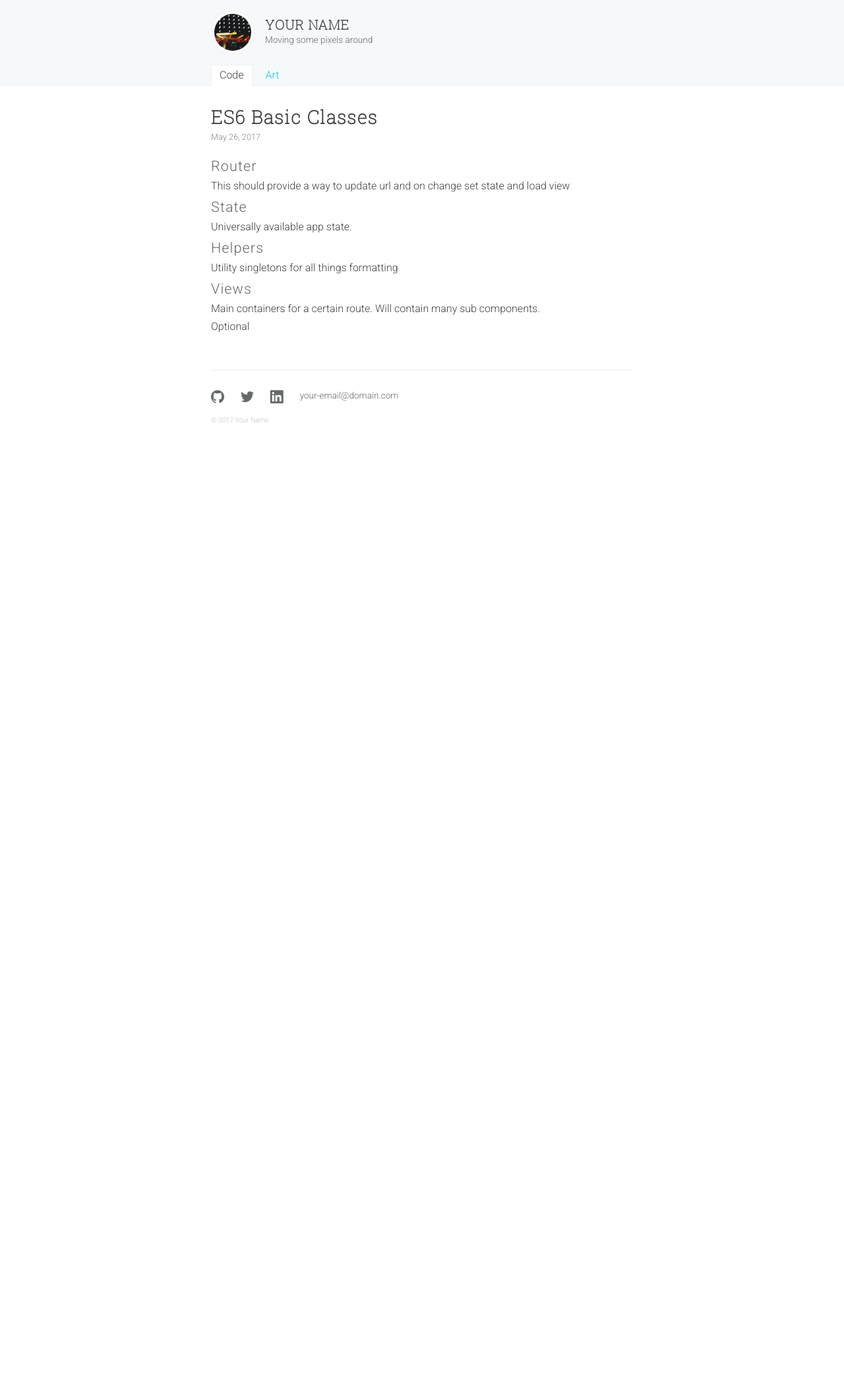
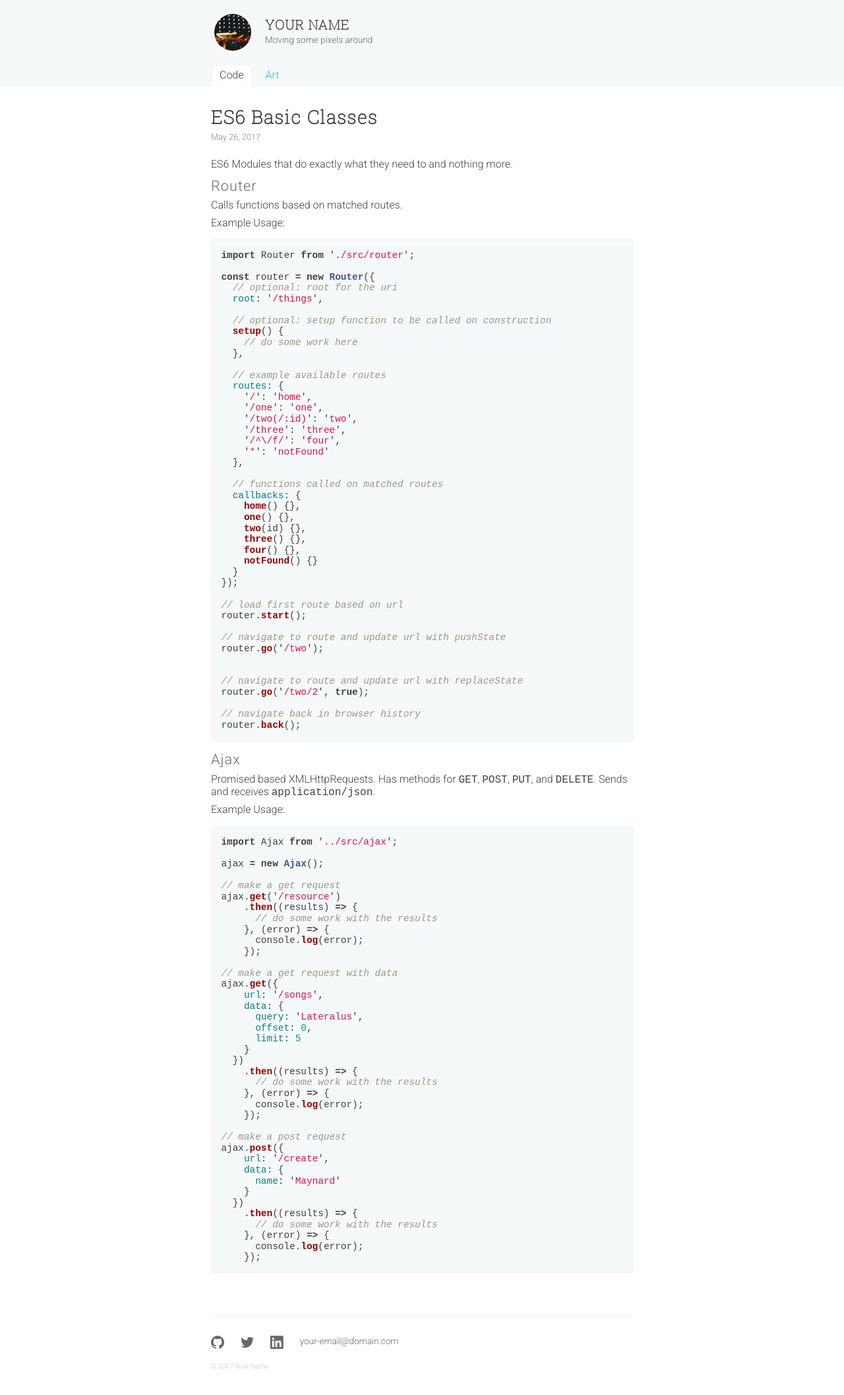
Before and after one commit to adamwdraper/jambi, a Jekyll site: the page built from _posts/2017-05-26-basics.md, in a window 1280 px wide. Shown: the whole page at 66% size. Built offline with Jekyll 4.4.1, drawn with Linux system fonts in a browser that asks for light colours; some web fonts are replaced; before the commit the page ends 900 px from its top, so only the background shows below that.

Commit message:
syntax highlighting

```diff
--- a/_config.yml
+++ b/_config.yml
@@ -18,7 +18,7 @@
 me:
   name: Your Name
   tagline: These are the things I create
-  photo: "/images/photo.jpg"
+  photo: "/images/header/me.jpg"
   email: your-email@domain.com
   about: > # this means to ignore newlines until "baseurl:"
     Write an awesome description for your new site here. You can edit this
@@ -53,6 +53,7 @@
 theme: jambi
 excerpt_separator: <!--more-->  # you can specify your own separator, of course.
 permalink: pretty
+highlighter: rouge
 sass:
   style: compressed
 markdown: kramdown
--- a/_posts/2017-05-26-basics.md
+++ b/_posts/2017-05-26-basics.md
@@ -3,19 +3,103 @@
 category: "code"
 ---
 
+ES6 Modules that do exactly what they need to and nothing more.
+
 ## Router
+Calls functions based on matched routes.
 
-This should provide a way to update url and on change set state and load view
+Example Usage:
 
-<!--more-->
+{% highlight js %}
+import Router from './src/router';
 
-## State
-Universally available app state.
+const router = new Router({
+  // optional: root for the uri
+  root: '/things',
 
-## Helpers
-Utility singletons for all things formatting
+  // optional: setup function to be called on construction
+  setup() {
+    // do some work here
+  },
 
-## Views
-Main containers for a certain route.  Will contain many sub components.
+  // example available routes
+  routes: {
+    '/': 'home',
+    '/one': 'one',
+    '/two(/:id)': 'two',
+    '/three': 'three',
+    '/^\/f/': 'four',
+    '*': 'notFound'
+  },
 
-Optional
+  // functions called on matched routes
+  callbacks: {
+    home() {},
+    one() {},
+    two(id) {},
+    three() {},
+    four() {},
+    notFound() {}
+  }
+});
+
+// load first route based on url
+router.start();
+
+// navigate to route and update url with pushState
+router.go('/two');
+
+
+// navigate to route and update url with replaceState
+router.go('/two/2', true);
+
+// navigate back in browser history
+router.back();
+{% endhighlight %}
+
+## Ajax
+Promised based XMLHttpRequests. Has methods for `GET`, `POST`, `PUT`, and `DELETE`. Sends and receives `application/json`.
+
+Example Usage:
+
+{% highlight js %}
+import Ajax from '../src/ajax';
+
+ajax = new Ajax();
+
+// make a get request
+ajax.get('/resource')
+    .then((results) => {
+      // do some work with the results
+    }, (error) => {
+      console.log(error);
+    });
+
+// make a get request with data
+ajax.get({
+    url: '/songs',
+    data: {
+      query: 'Lateralus',
+      offset: 0,
+      limit: 5
+    }
+  })
+    .then((results) => {
+      // do some work with the results
+    }, (error) => {
+      console.log(error);
+    });
+
+// make a post request
+ajax.post({
+    url: '/create',
+    data: {
+      name: 'Maynard'
+    }
+  })
+    .then((results) => {
+      // do some work with the results
+    }, (error) => {
+      console.log(error);
+    });
+{% endhighlight %}
--- a/_sass/jambi.scss
+++ b/_sass/jambi.scss
@@ -1,5 +1,6 @@
 // libraries
 @import "libraries/normalize";
+@import "libraries/syntax";
 
 // variables
 @import "variables/color";
--- /dev/null
+++ b/_sass/libraries/syntax.scss
@@ -0,0 +1,60 @@
+.highlight  { background: #ffffff; }
+.highlight .c { color: #999988; font-style: italic } /* Comment */
+.highlight .err { color: #a61717; background-color: #e3d2d2 } /* Error */
+.highlight .k { font-weight: bold } /* Keyword */
+.highlight .o { font-weight: bold } /* Operator */
+.highlight .cm { color: #999988; font-style: italic } /* Comment.Multiline */
+.highlight .cp { color: #999999; font-weight: bold } /* Comment.Preproc */
+.highlight .c1 { color: #999988; font-style: italic } /* Comment.Single */
+.highlight .cs { color: #999999; font-weight: bold; font-style: italic } /* Comment.Special */
+.highlight .gd { color: #000000; background-color: #ffdddd } /* Generic.Deleted */
+.highlight .gd .x { color: #000000; background-color: #ffaaaa } /* Generic.Deleted.Specific */
+.highlight .ge { font-style: italic } /* Generic.Emph */
+.highlight .gr { color: #aa0000 } /* Generic.Error */
+.highlight .gh { color: #999999 } /* Generic.Heading */
+.highlight .gi { color: #000000; background-color: #ddffdd } /* Generic.Inserted */
+.highlight .gi .x { color: #000000; background-color: #aaffaa } /* Generic.Inserted.Specific */
+.highlight .go { color: #888888 } /* Generic.Output */
+.highlight .gp { color: #555555 } /* Generic.Prompt */
+.highlight .gs { font-weight: bold } /* Generic.Strong */
+.highlight .gu { color: #aaaaaa } /* Generic.Subheading */
+.highlight .gt { color: #aa0000 } /* Generic.Traceback */
+.highlight .kc { font-weight: bold } /* Keyword.Constant */
+.highlight .kd { font-weight: bold } /* Keyword.Declaration */
+.highlight .kp { font-weight: bold } /* Keyword.Pseudo */
+.highlight .kr { font-weight: bold } /* Keyword.Reserved */
+.highlight .kt { color: #445588; font-weight: bold } /* Keyword.Type */
+.highlight .m { color: #009999 } /* Literal.Number */
+.highlight .s { color: #d14 } /* Literal.String */
+.highlight .na { color: #008080 } /* Name.Attribute */
+.highlight .nb { color: #0086B3 } /* Name.Builtin */
+.highlight .nc { color: #445588; font-weight: bold } /* Name.Class */
+.highlight .no { color: #008080 } /* Name.Constant */
+.highlight .ni { color: #800080 } /* Name.Entity */
+.highlight .ne { color: #990000; font-weight: bold } /* Name.Exception */
+.highlight .nf { color: #990000; font-weight: bold } /* Name.Function */
+.highlight .nn { color: #555555 } /* Name.Namespace */
+.highlight .nt { color: #000080 } /* Name.Tag */
+.highlight .nv { color: #008080 } /* Name.Variable */
+.highlight .ow { font-weight: bold } /* Operator.Word */
+.highlight .w { color: #bbbbbb } /* Text.Whitespace */
+.highlight .mf { color: #009999 } /* Literal.Number.Float */
+.highlight .mh { color: #009999 } /* Literal.Number.Hex */
+.highlight .mi { color: #009999 } /* Literal.Number.Integer */
+.highlight .mo { color: #009999 } /* Literal.Number.Oct */
+.highlight .sb { color: #d14 } /* Literal.String.Backtick */
+.highlight .sc { color: #d14 } /* Literal.String.Char */
+.highlight .sd { color: #d14 } /* Literal.String.Doc */
+.highlight .s2 { color: #d14 } /* Literal.String.Double */
+.highlight .se { color: #d14 } /* Literal.String.Escape */
+.highlight .sh { color: #d14 } /* Literal.String.Heredoc */
+.highlight .si { color: #d14 } /* Literal.String.Interpol */
+.highlight .sx { color: #d14 } /* Literal.String.Other */
+.highlight .sr { color: #009926 } /* Literal.String.Regex */
+.highlight .s1 { color: #d14 } /* Literal.String.Single */
+.highlight .ss { color: #990073 } /* Literal.String.Symbol */
+.highlight .bp { color: #999999 } /* Name.Builtin.Pseudo */
+.highlight .vc { color: #008080 } /* Name.Variable.Class */
+.highlight .vg { color: #008080 } /* Name.Variable.Global */
+.highlight .vi { color: #008080 } /* Name.Variable.Instance */
+.highlight .il { color: #009999 } /* Literal.Number.Integer.Long */
--- a/_sass/ui/body/_base.scss
+++ b/_sass/ui/body/_base.scss
@@ -1,3 +1,10 @@
+%body-sub-header {
+  letter-spacing: .05em;
+  color: $color-gray-dark;
+  font-weight: 300;
+  margin: .5em 0 .25em;
+}
+
 html,
 body {
   margin: 0;
@@ -18,11 +25,13 @@
 }
 
 h2 {
-  letter-spacing: .05em;
+  @extend %body-sub-header;
   font-size: 1.35em;
-  color: $color-gray-dark;
-  font-weight: 300;
-  margin: .5em 0 .25em;
+}
+
+h3 {
+  @extend %body-sub-header;
+  font-size: 1.15em;
 }
 
 p {
@@ -37,6 +46,22 @@
   &:active,
   &:visited {
     color: $color-text;
+  }
+}
+
+figure {
+  margin: 1em 0;
+
+  &.highlight {
+
+    pre {
+      font-size: .9em;
+      border: 1px solid $color-border;
+      background-color: $color-gray-lightest;
+      padding: 1em;
+      overflow: auto;
+      border-radius: $layout-border-radius;
+    }
   }
 }
 
--- a/_sass/ui/header/_base.scss
+++ b/_sass/ui/header/_base.scss
@@ -26,7 +26,7 @@
 
       .background {
         @include square(3.5em);
-        background: url("/assets/images/photo.jpg") center no-repeat;
+        background: url("/assets/images/header/me.jpg") center no-repeat;
         background-size: contain;
         display: block;
         border-radius: 50%;
```
Also changed, not shown: assets/images/header/me.jpg (renamed from assets/images/photo.jpg).
